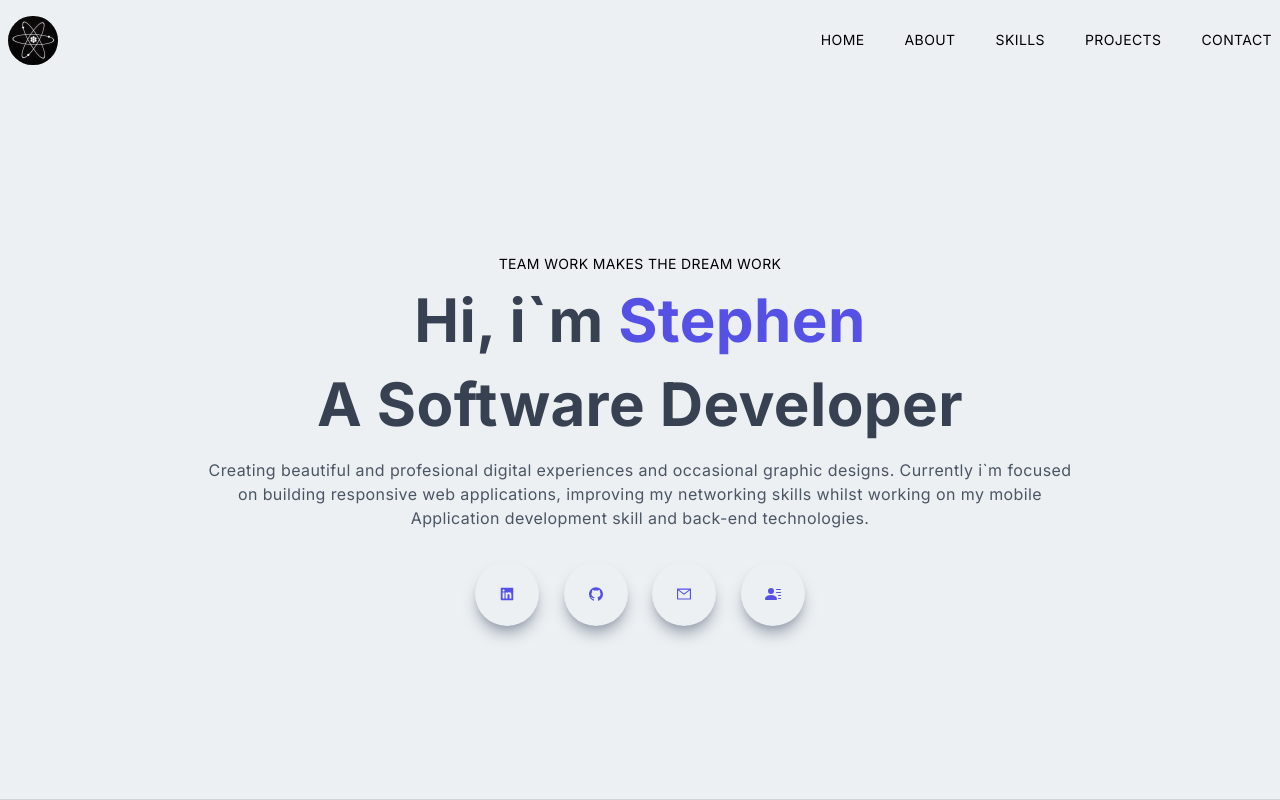
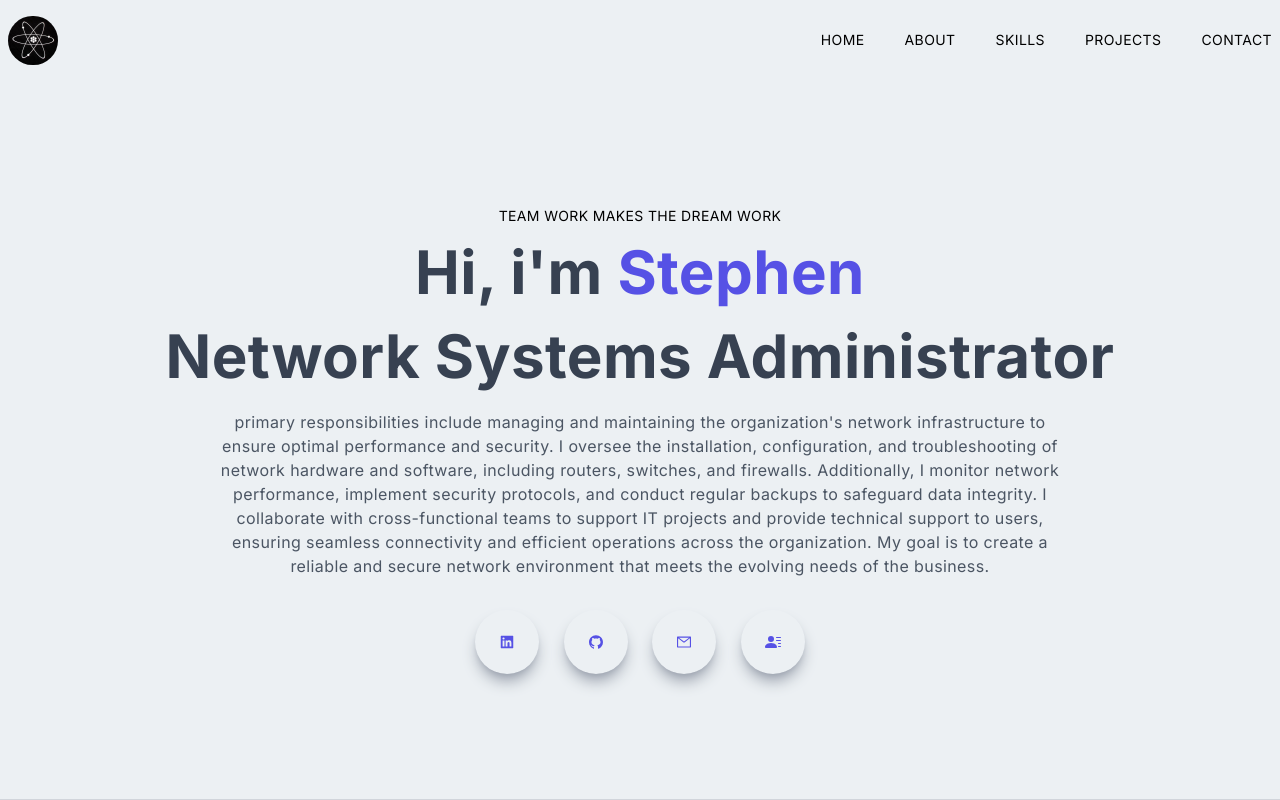
Before and after one commit to itsstephenm/my-project, a Next.js app: page / in a window 1280 px wide. Shown: the top 800 px of the page. Built offline with nearby package versions, Linux system fonts and the light colour scheme.

Commit message:
About Update

```diff
--- a/components/Aboout.tsx
+++ b/components/Aboout.tsx
@@ -6,6 +6,7 @@ import Link from 'next/link';
 
 const Aboout = () => {
   return (
+
     <div id='about' className='border-b border-gray-300 w-full md:grid-cols-3 md:h-screen p-2 flex items-center py-16'>
       <div className='max-w-[1240px] m-auto md:grid grid-cols-3 gap-8'>
       <div col-span-2>
--- a/components/Main.tsx
+++ b/components/Main.tsx
@@ -12,14 +12,19 @@ const Main = () => {
             <div>
               <p className='uppercase text-sm tracking-wide'>Team Work Makes The Dream Work</p>
               <h1 className='py-4 text-gray-700 '>
-                Hi, i`m <span className='text-[#5651e5]'>Stephen</span>
+                Hi, i'm <span className='text-[#5651e5]'>Stephen</span>
               </h1>
               <h1 className='py-2 text-gray-700'>
-                  A Software Developer
+                  Network Systems Administrator
               </h1>
               <p className='py-4 mx-auto text-gray-600 max-w-[70%] '>
-                Creating beautiful and profesional digital experiences and occasional graphic designs.
-                Currently i`m focused on building responsive web applications, improving my networking skills whilst working on my mobile Application development skill and back-end technologies.
+                primary responsibilities include managing and maintaining the organization's network infrastructure
+                to ensure optimal performance and security. I oversee the installation, configuration, and troubleshooting
+                of network hardware and software, including routers, switches, and firewalls. Additionally, I monitor network
+                performance, implement security protocols, and conduct regular backups to safeguard data integrity. I collaborate
+                with cross-functional teams to support IT projects and provide technical support to users, ensuring seamless connectivity
+                and efficient operations across the organization. My goal is to create a reliable and secure network environment
+                that meets the evolving needs of the business.
               </p>
               <div className='text-[#5651e5] flex items-center justify-between max-w-[330px] m-auto py-4'>
                 <Link target="_blank" href='https://www.linkedin.com/in/stephen-muregwi-b6170830a/'>
```
